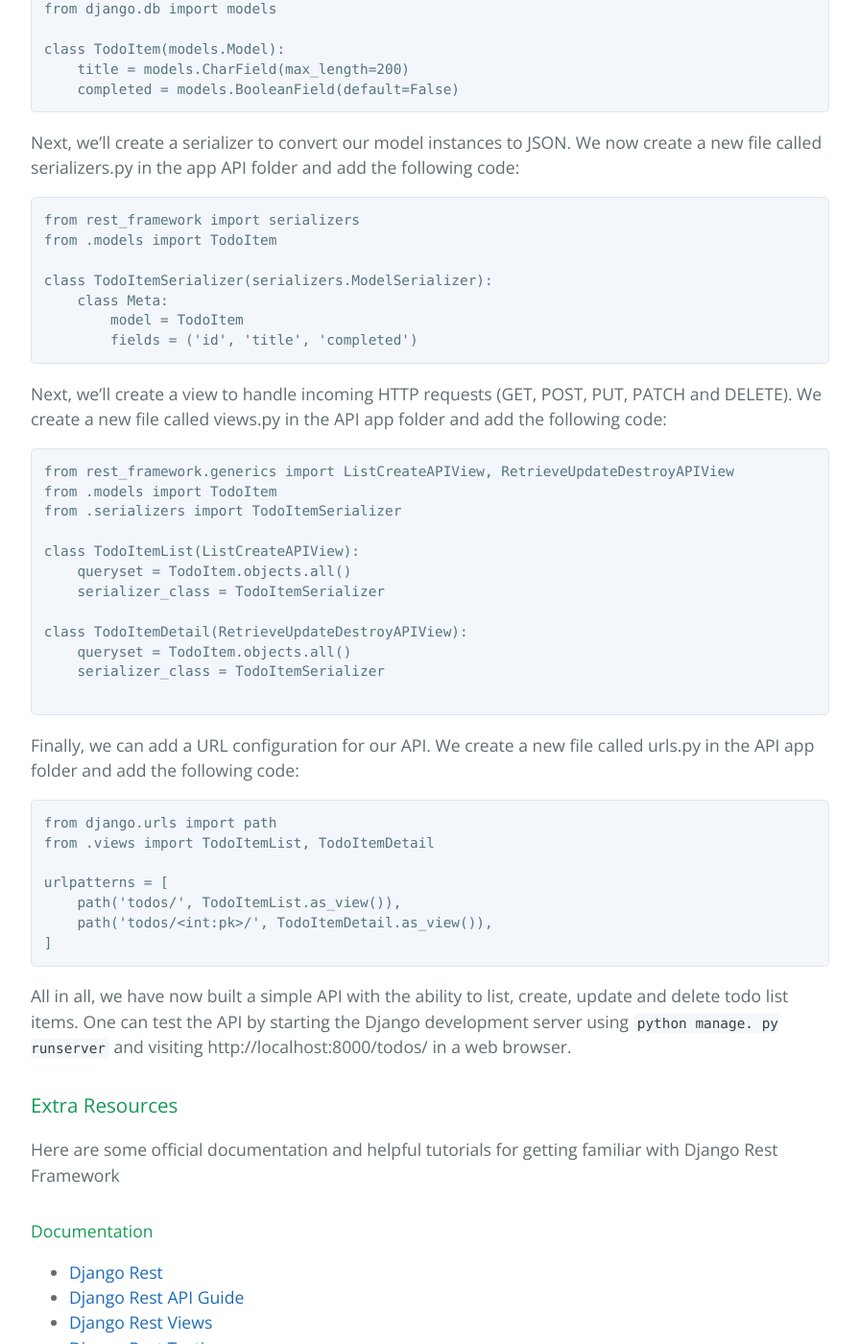
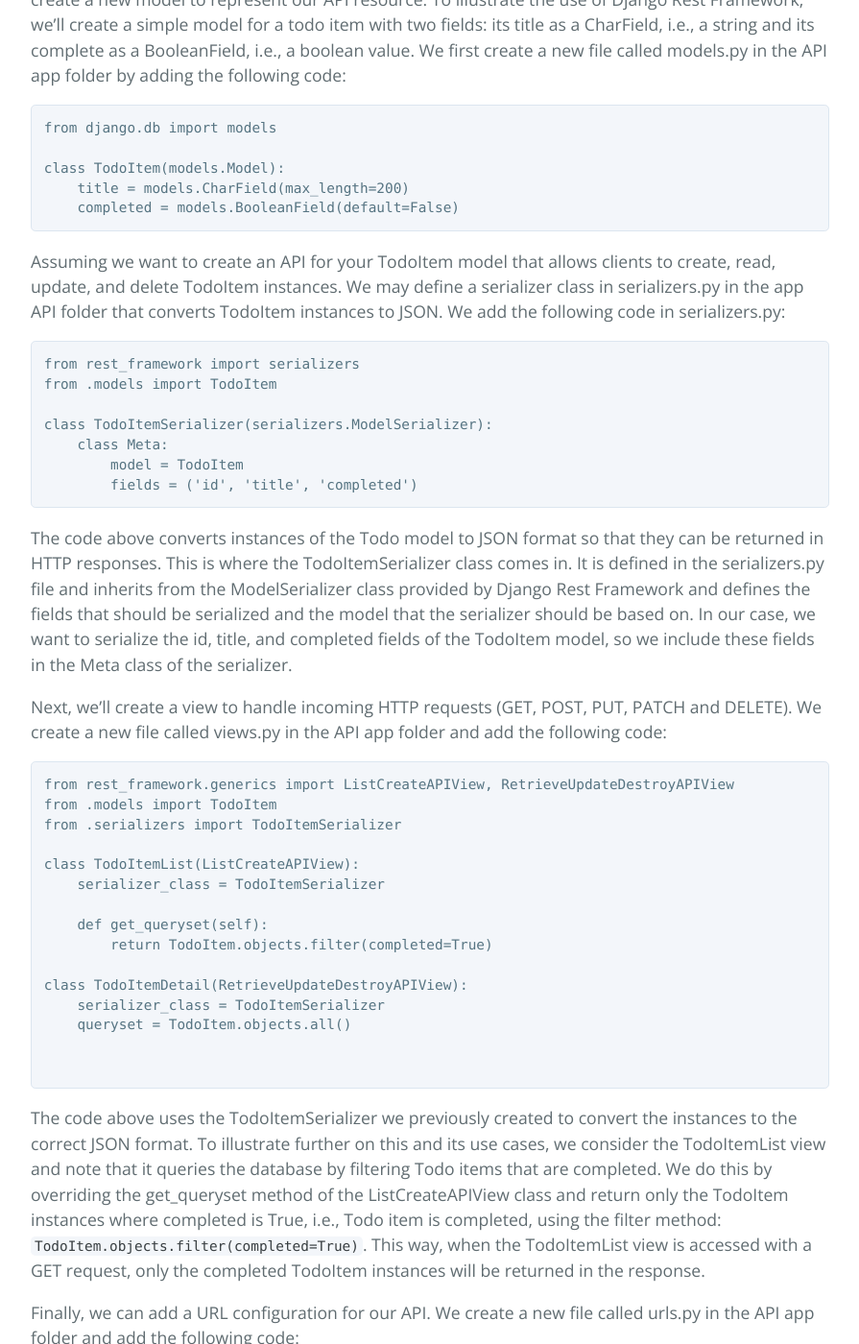
Before and after one commit to learning-software-engineering/learning-software-engineering.github.io, a Jekyll site: the page built from Topics/Tech_Stacks/Django_Rest.md, in a window 1280 px wide and 1400 px high, scrolled down 1961 px. Shown: the whole window at 96% size, without its empty margins (192-1087 px from the left). Built offline with Jekyll 4.4.1, drawn with Linux system fonts in a browser that asks for light colours; our own code applies the rules of GitHub Pages for plain Markdown files; some of the changed text lies outside the part shown.

Commit message:
Added changes

````diff
--- a/Topics/Tech_Stacks/Django_Rest.md
+++ b/Topics/Tech_Stacks/Django_Rest.md
@@ -12,7 +12,9 @@
 
 ### Set-Up
 
- We first set up the virtual environment and activate it using ```python3 -m venv myenv ``` and ```source myenv/bin/activate``` respectively in the project directory.
+ We first Install virtualenv by running ```python3 -m pip install virtualenv```. This will ensure that we have the necessary package installed to create and manage virtual environments.
+
+ We now set up the virtual environment and activate it using ```python3 -m virtualenv –p `which python3.11` venv ``` and ```source venv/bin/activate``` respectively in the project directory. Note that ```-p `which python3.11` ``` is placed to avoid common issues with python file directory locations. Also, you can replace `python3.11` with the latest available version of python.
 
  We now install Django and Django Rest Framework using the command ```pip install django djangorestframework```.
 
@@ -60,7 +62,7 @@
     completed = models.BooleanField(default=False)
 ```
 
-Next, we'll create a serializer to convert our model instances to JSON. We now create a new file called serializers.py in the app API folder and add the following code:
+Assuming we want to create an API for your TodoItem model that allows clients to create, read, update, and delete TodoItem instances. We may define a serializer class in serializers.py in the app API folder that converts TodoItem instances to JSON. We add the following code in serializers.py:
 
 ``` {python}
 from rest_framework import serializers
@@ -72,6 +74,8 @@
         fields = ('id', 'title', 'completed')
 ```
 
+The code above converts instances of the Todo model to JSON format so that they can be returned in HTTP responses. This is where the TodoItemSerializer class comes in. It is defined in the serializers.py file and inherits from the ModelSerializer class provided by Django Rest Framework and defines the fields that should be serialized and the model that the serializer should be based on. In our case, we want to serialize the id, title, and completed fields of the TodoItem model, so we include these fields in the Meta class of the serializer.
+
 Next, we'll create a view to handle incoming HTTP requests (GET, POST, PUT, PATCH and DELETE). We create a new file called views.py in the API app folder and add the following code:
 
 ``` {python}
@@ -80,14 +84,18 @@
 from .serializers import TodoItemSerializer
 
 class TodoItemList(ListCreateAPIView):
-    queryset = TodoItem.objects.all()
     serializer_class = TodoItemSerializer
 
+    def get_queryset(self):
+        return TodoItem.objects.filter(completed=True)
+
 class TodoItemDetail(RetrieveUpdateDestroyAPIView):
+    serializer_class = TodoItemSerializer
     queryset = TodoItem.objects.all()
-    serializer_class = TodoItemSerializer
+
 
 ```
+The code above uses the TodoItemSerializer we previously created to convert the instances to the correct JSON format. To illustrate further on this and its use cases, we consider the TodoItemList view and note that it queries the database by filtering Todo items that are completed. We do this by overriding the get_queryset method of the ListCreateAPIView class and return only the TodoItem instances where completed is True, i.e., Todo item is completed, using the filter method: ```TodoItem.objects.filter(completed=True)```. This way, when the TodoItemList view is accessed with a GET request, only the completed TodoItem instances will be returned in the response.
 
 Finally, we can add a URL configuration for our API. We create a new file called urls.py in the API app folder and add the following code:
 
@@ -101,7 +109,7 @@
 ]
 ```
 
-All in all, we have now built a simple API with the ability to list, create, update and delete todo list items. One can test the API by starting the Django development server using ``` python manage. py runserver ``` and visiting http://localhost:8000/todos/ in a web browser.
+All in all, we have now built a simple API with the ability to list, create, update and delete todo list items. One can test the API by starting the Django development server using ``` python3 manage.py runserver ``` and visiting http://localhost:8000/todos/ in a web browser.
 
 ### Extra Resources
 
````
